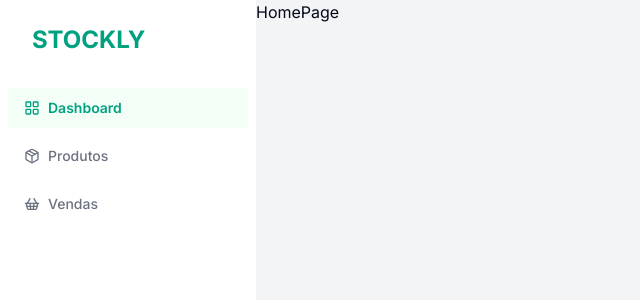
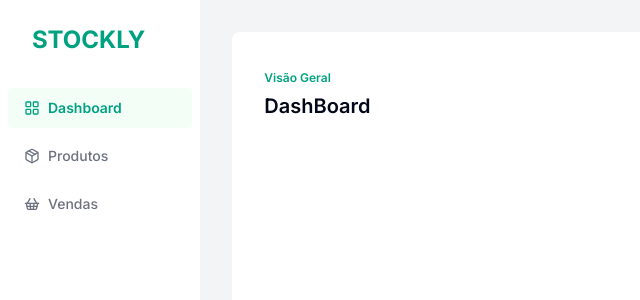
Before and after one commit to keuvyndev/stockly, a Next.js app: page / in a window 1280 px wide. Shown: the top 300 px of the page, without its empty margins (0-640 px from the left). Built offline with nearby package versions, Linux system fonts and the light colour scheme.

Commit message:
refactor: add header component with composition pattern

```diff
--- /dev/null
+++ b/app/_components/header.tsx
@@ -0,0 +1,36 @@
+import { ReactNode } from "react";
+import { cn } from "../_lib/utils";
+
+export const HeaderTitle = ({ children }: { children: ReactNode }) => {
+  return <h2 className="text-xl font-semibold">{children}</h2>;
+};
+
+export const HeaderSubtitle = ({ children }: { children: ReactNode }) => {
+  return (
+    <span className="text-xs font-semibold text-[#00A180]">{children}</span>
+  );
+};
+
+export const HeaderLeft = ({ children }: { children: ReactNode }) => {
+  return <div className="space-y-1">{children}</div>;
+};
+
+export const HeaderRight = ({ children }: { children: ReactNode }) => {
+  return <div>{children}</div>;
+};
+
+const Header = ({
+  children,
+  className,
+}: {
+  children: ReactNode;
+  className?: string;
+}) => {
+  return (
+    <div className={cn("flex w-full items-center justify-between", className)}>
+      {children}
+    </div>
+  );
+};
+
+export default Header;
--- a/app/page.tsx
+++ b/app/page.tsx
@@ -1,6 +1,20 @@
+import Header, {
+  HeaderLeft,
+  HeaderSubtitle,
+  HeaderTitle,
+} from "./_components/header";
 
 export default function Home() {
   return (
-    <h1>HomePage</h1>
+    <>
+      <div className="m-8 w-full space-y-8 rounded-lg bg-white p-8">
+        <Header>
+          <HeaderLeft>
+            <HeaderSubtitle>Visão Geral</HeaderSubtitle>
+            <HeaderTitle>DashBoard</HeaderTitle>
+          </HeaderLeft>
+        </Header>
+      </div>
+    </>
   );
 }
--- a/app/products/page.tsx
+++ b/app/products/page.tsx
@@ -2,6 +2,12 @@
 import { productsTableColumns } from "./_components/tableColumns";
 import { getProducts } from "../_data-access/product/getProducts";
 import AddProductButton from "./_components/create-product-button";
+import Header, {
+  HeaderLeft,
+  HeaderRight,
+  HeaderSubtitle,
+  HeaderTitle,
+} from "../_components/header";
 
 // Força o comportamento SSR no Database Caching
 //export const dynamic = "force-dynamic";
@@ -27,15 +33,15 @@
   return (
     <>
       <div className="m-8 w-full space-y-8 rounded-lg bg-white p-8">
-        <div className="flex w-full items-center justify-between">
-          <div className="space-y-1">
-            <span className="text-xs font-semibold text-[#00A180]">
-              Produtos
-            </span>
-            <h2 className="text-xl font-semibold">Gestão de Produtos</h2>
-          </div>
-          <AddProductButton />
-        </div>
+        <Header>
+          <HeaderLeft>
+            <HeaderSubtitle>Gestão de Produtos</HeaderSubtitle>
+            <HeaderTitle>Produtos</HeaderTitle>
+          </HeaderLeft>
+          <HeaderRight>
+            <AddProductButton />
+          </HeaderRight>
+        </Header>
         <DataTable
           columns={productsTableColumns}
           data={JSON.parse(JSON.stringify(products))}
--- a/app/sales/_components/create-sale-button.tsx
+++ b/app/sales/_components/create-sale-button.tsx
@@ -2,7 +2,7 @@
 
 import { Button } from "@/app/_components/ui/button";
 import { Sheet, SheetTrigger } from "@/app/_components/ui/sheet";
-import { PlusCircle } from "lucide-react";
+import { PlusIcon } from "lucide-react";
 import UpsertSheetContent from "./upsert-sheet-content";
 import { ComboboxOption } from "@/app/_components/ui/combobox";
 import { Product } from "@prisma/client";
@@ -20,7 +20,7 @@
     <Sheet open={sheetIsOpen} onOpenChange={setSheetIsOpen}>
       <SheetTrigger asChild>
         <Button variant={"primary"} className="gap-2">
-          <PlusCircle size={20} />
+          <PlusIcon size={20} />
           Adicionar Venda
         </Button>
       </SheetTrigger>
--- a/app/sales/page.tsx
+++ b/app/sales/page.tsx
@@ -4,6 +4,12 @@
 import { getSales } from "../_data-access/sale/get-sales";
 import { DataTable } from "../_components/ui/data-table";
 import { saleTableColumns } from "./_components/table-columns";
+import Header, {
+  HeaderLeft,
+  HeaderRight,
+  HeaderSubtitle,
+  HeaderTitle,
+} from "../_components/header";
 
 const SalesPage = async () => {
   const sales = await getSales();
@@ -20,18 +26,18 @@
   return (
     <>
       <div className="m-8 w-full space-y-8 rounded-lg bg-white p-8">
-        <div className="flex w-full items-center justify-between">
-          <div className="space-y-1">
-            <span className="text-xs font-semibold text-[#00A180]">
-              Gestão de Vendas
-            </span>
-            <h2 className="text-xl font-semibold">Vendas</h2>
-          </div>
-          <UpsertSaleButton
-            products={products}
-            productOptions={productOptions}
-          />
-        </div>
+        <Header>
+          <HeaderLeft>
+            <HeaderSubtitle>Gestão de Vendas</HeaderSubtitle>
+            <HeaderTitle>Vendas</HeaderTitle>
+          </HeaderLeft>
+          <HeaderRight>
+            <UpsertSaleButton
+              products={products}
+              productOptions={productOptions}
+            />
+          </HeaderRight>
+        </Header>
         <DataTable columns={saleTableColumns} data={tableData} />
       </div>
     </>
```
Also changed, not shown: dev/notes.md (+1 -0 lines).
